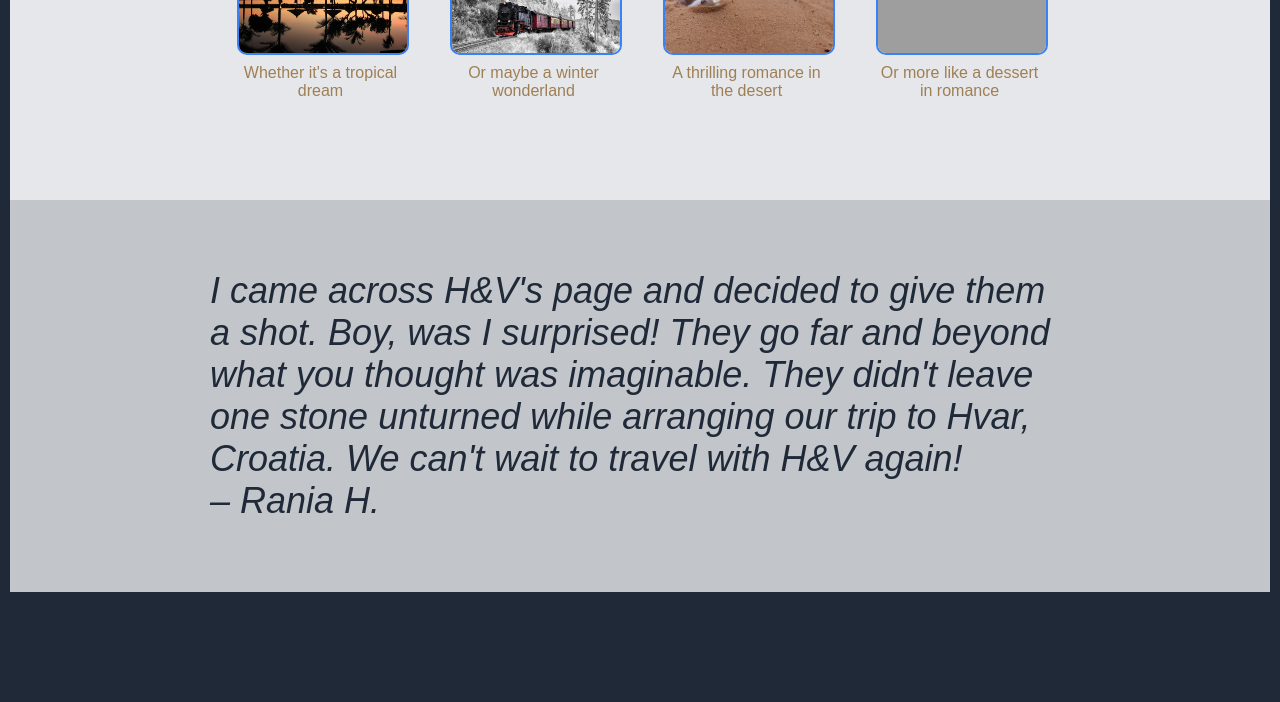
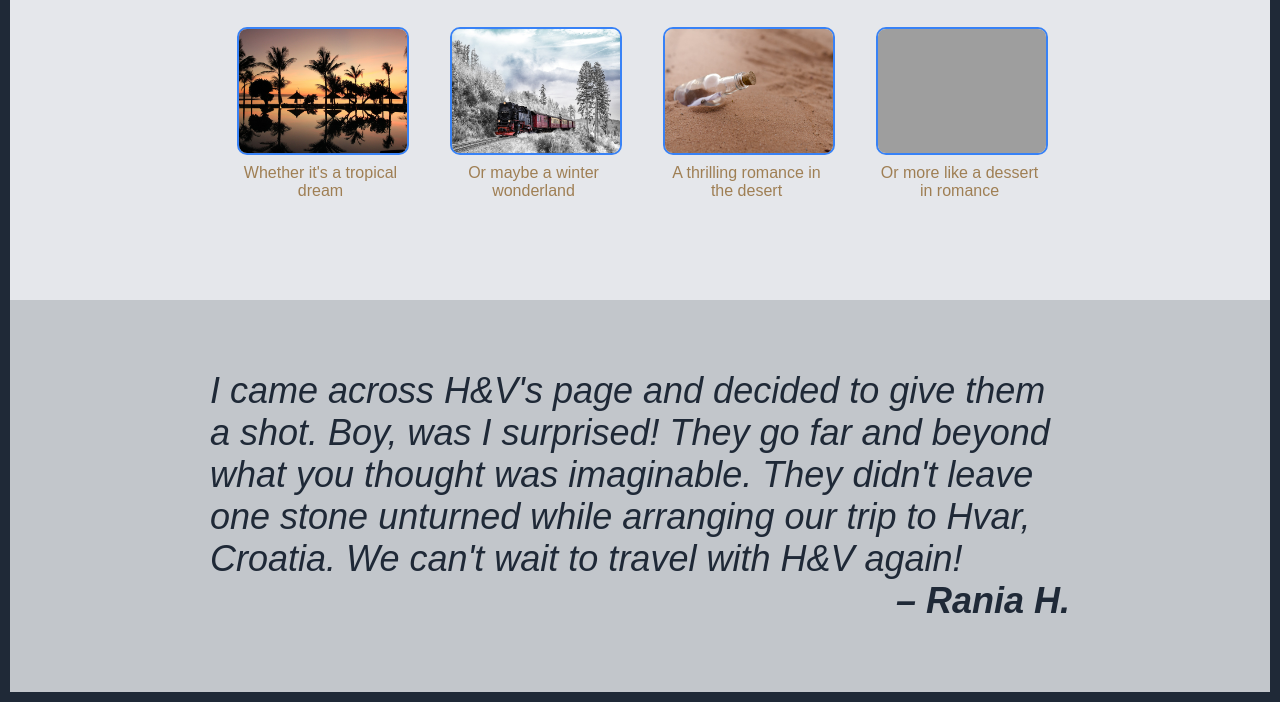
Before and after one commit to xvekii/landing-page, a plain HTML site: page index.html in a window 1280 px wide. Shown: the part 721-1423 px from the top of the page. Before the commit the page ends 1323 px from the top, so only its background shows below. Drawn offline with Linux system fonts and the light colour scheme; grey boxes are pictures that could not be loaded.

Commit message:
Add .name, edited spacing for info, p.quote

```diff
--- a/style.css
+++ b/style.css
@@ -121,6 +121,7 @@ h2 {
   display: flex;
   flex-direction: column;
   justify-content: center;
+  margin-top: 100px;
 }
 
 .boxes-container {
@@ -130,6 +131,7 @@ h2 {
   align-items: center;
   gap: 45px;
   margin-bottom: 100px;
+
 }
 
 .box {
@@ -157,3 +159,8 @@ p.quote {
   font-style: italic;
   font-weight: lighter;
 }
+
+.name {
+  text-align: end;
+  font-weight: bold;
+}
```
